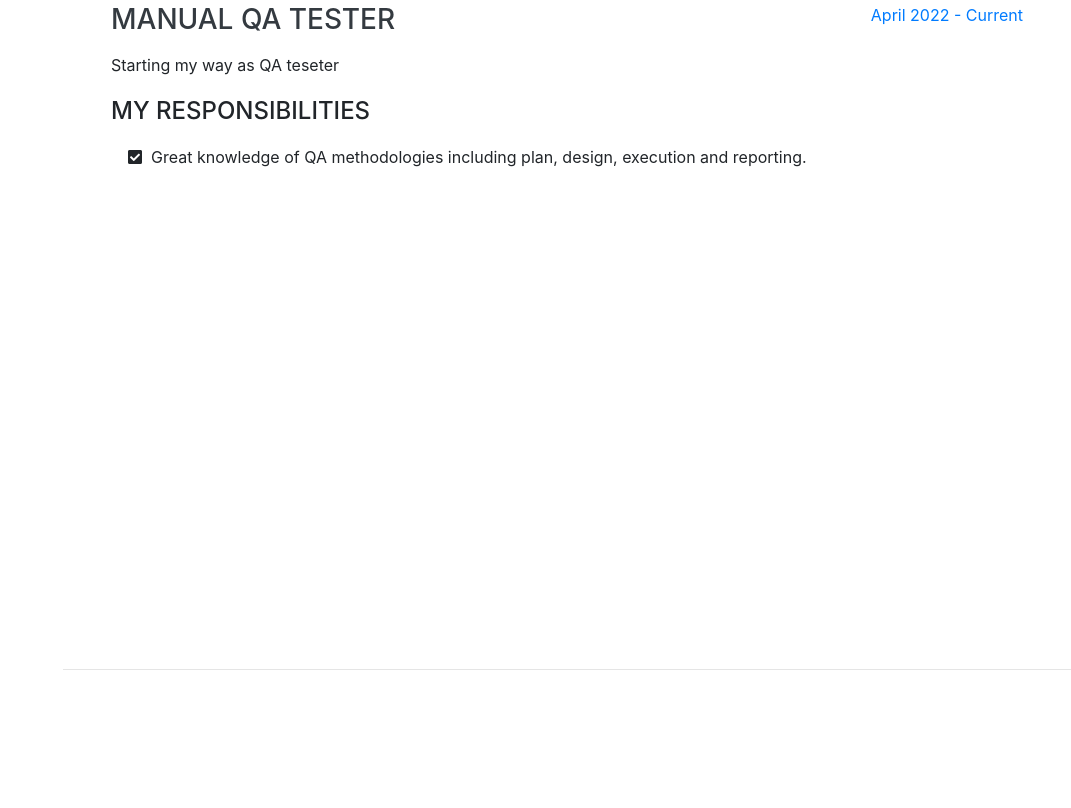
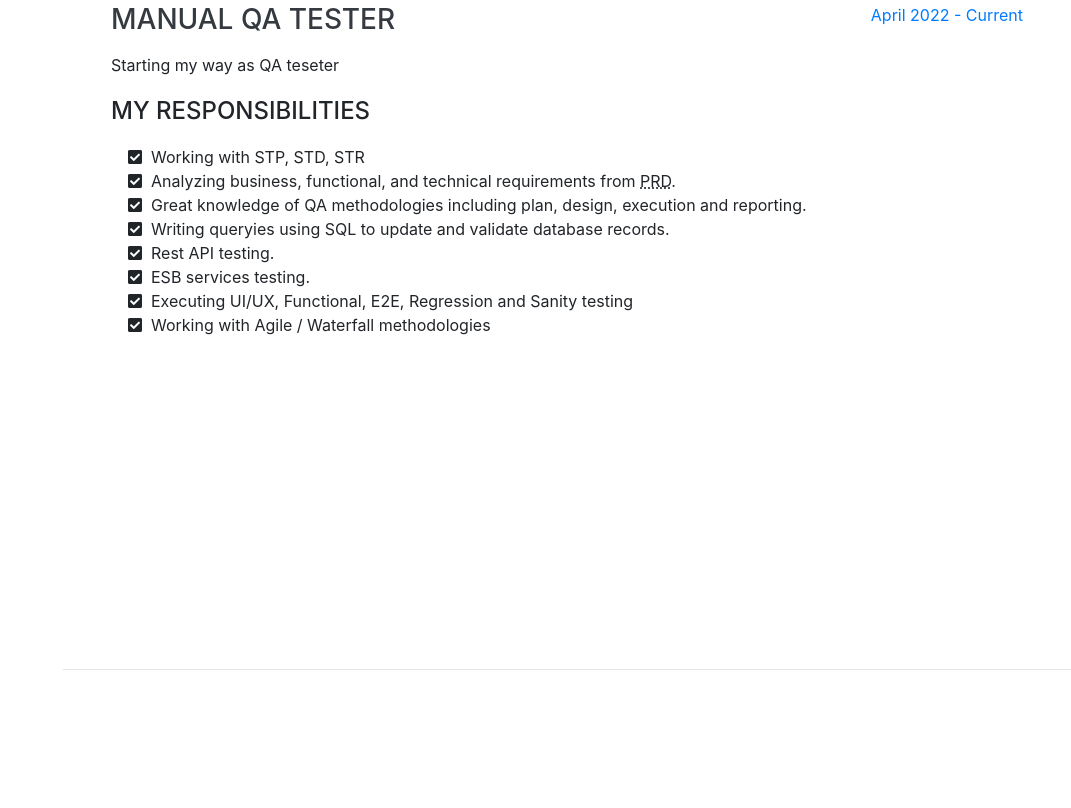
Before and after one commit to Yairyeger/y, a website with bundled scripts: page index.html in a window 1280 px wide. Shown: the part 932-1740 px from the top of the page, without its empty margins (209-1280 px from the left). Built offline with nearby package versions, Linux system fonts and the light colour scheme; a web font is replaced by a local one.

Commit message:
Add files via upload

```diff
--- a/index.html
+++ b/index.html
@@ -120,11 +120,37 @@
 		<div class="subheading mb-3">My Responsibilities</div>
 		<ul class="fa-ul mb-0">
 
+          <li>
+            <i class="fa-li fas fa-check-square"></i>
+				Working with STP, STD, STR</li>
+
+		  <li>
+            <i class="fa-li fas fa-check-square"></i>
+				Analyzing business, functional, and technical requirements from <abbr title="Produact requirements document">PRD</abbr>.</li>
+
 		  <li>
             <i class="fa-li fas fa-check-square"></i>
 				Great knowledge of QA methodologies including plan, design, execution and reporting.</li>
 
+          <li>
+            <i class="fa-li fas fa-check-square"></i>
+      		    Writing queryies using SQL to update and validate database records. </li>
 
+		  <li>
+            <i class="fa-li fas fa-check-square"></i>
+				Rest API testing.</li>
+
+		  <li>
+            <i class="fa-li fas fa-check-square"></i>
+				ESB services testing.</li>
+
+		  <li>
+            <i class="fa-li fas fa-check-square"></i>
+				Executing UI/UX, Functional, E2E, Regression and Sanity testing </li>
+
+			<li>
+            <i class="fa-li fas fa-check-square"></i>
+				Working with Agile / Waterfall methodologies </li>
 
         </ul>
 
@@ -168,6 +194,8 @@
           <li class="list-inline-item">
 				<img class="icon-java" src="icons\java2.svg" alt="java-icon" title="JAVA">
 		  </li>
+		  <li class="list-inline-item">
+			    <img class="icon-jira" src="icons\jira.svg" alt="jira-icon" title="JIRA">
 
         </ul>
 
@@ -175,13 +203,17 @@
 			<div>WORK INDEPENDENTLY AS WELL WITH TEAM</div>
 				<div class="container subheading mb-3 line work-style">100%</div>
 			<div>Gamer</div>
-				<div class="container subheading mb-3 line sql">90%</div>
+				<div class="container subheading mb-3 line sql">80%</div>
 			<div>HTML</div>
-				<div class="container subheading mb-3 line html">60%</div>
+				<div class="container subheading mb-3 line html">75%</div>
 			<div>CSS</div>
-				<div class="container subheading mb-3 line css">45%</div>
+				<div class="container subheading mb-3 line css">50%</div>
 			<div>JAVA</div>
-				<div class="container subheading mb-3 line java">50%</div>
+				<div class="container subheading mb-3 line java">55%</div>
+			<div>SQL QUERYIES</div>
+				<div class="container subheading mb-3 line selenium">70%</div>
+
+    </section>
 
     </section>
 
```
